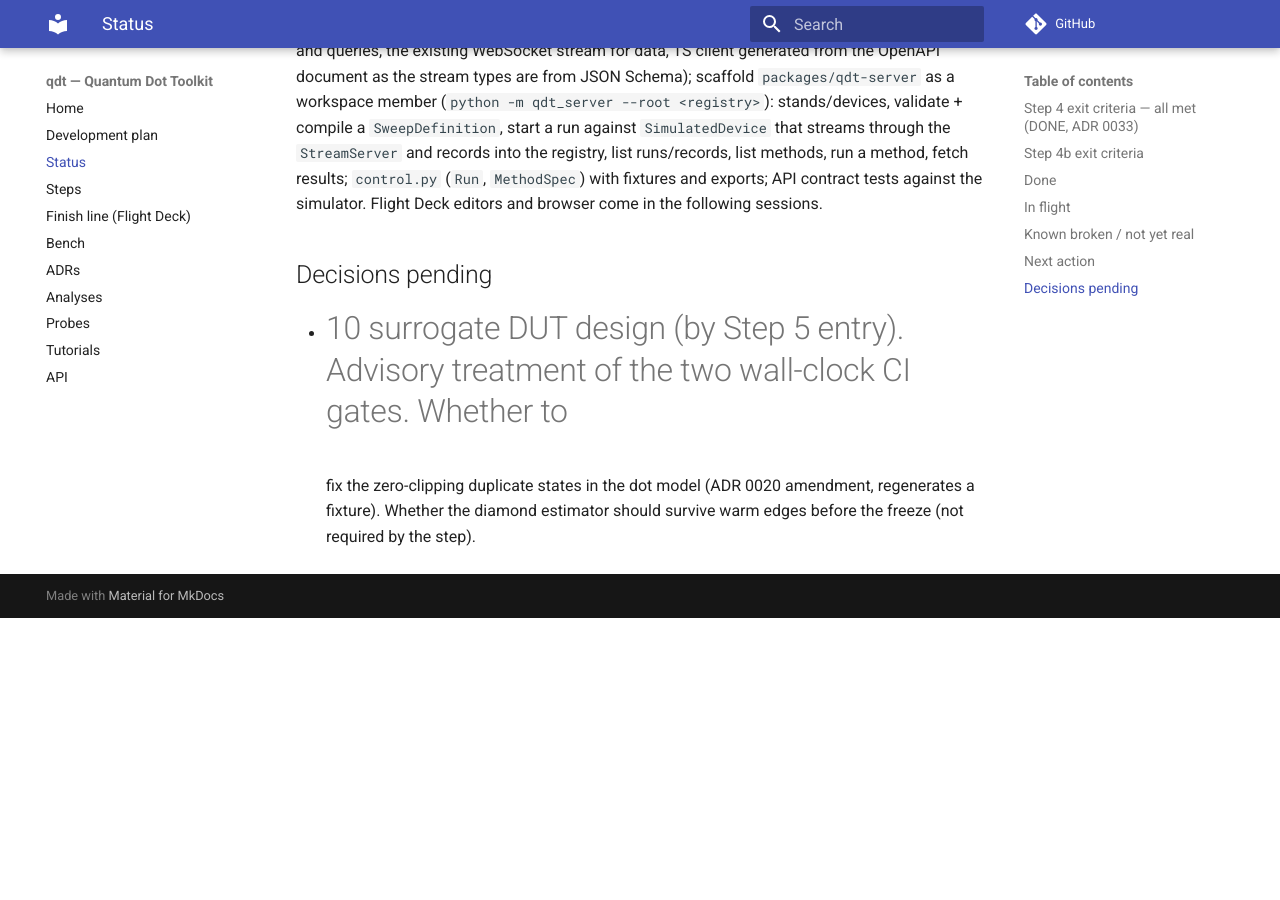
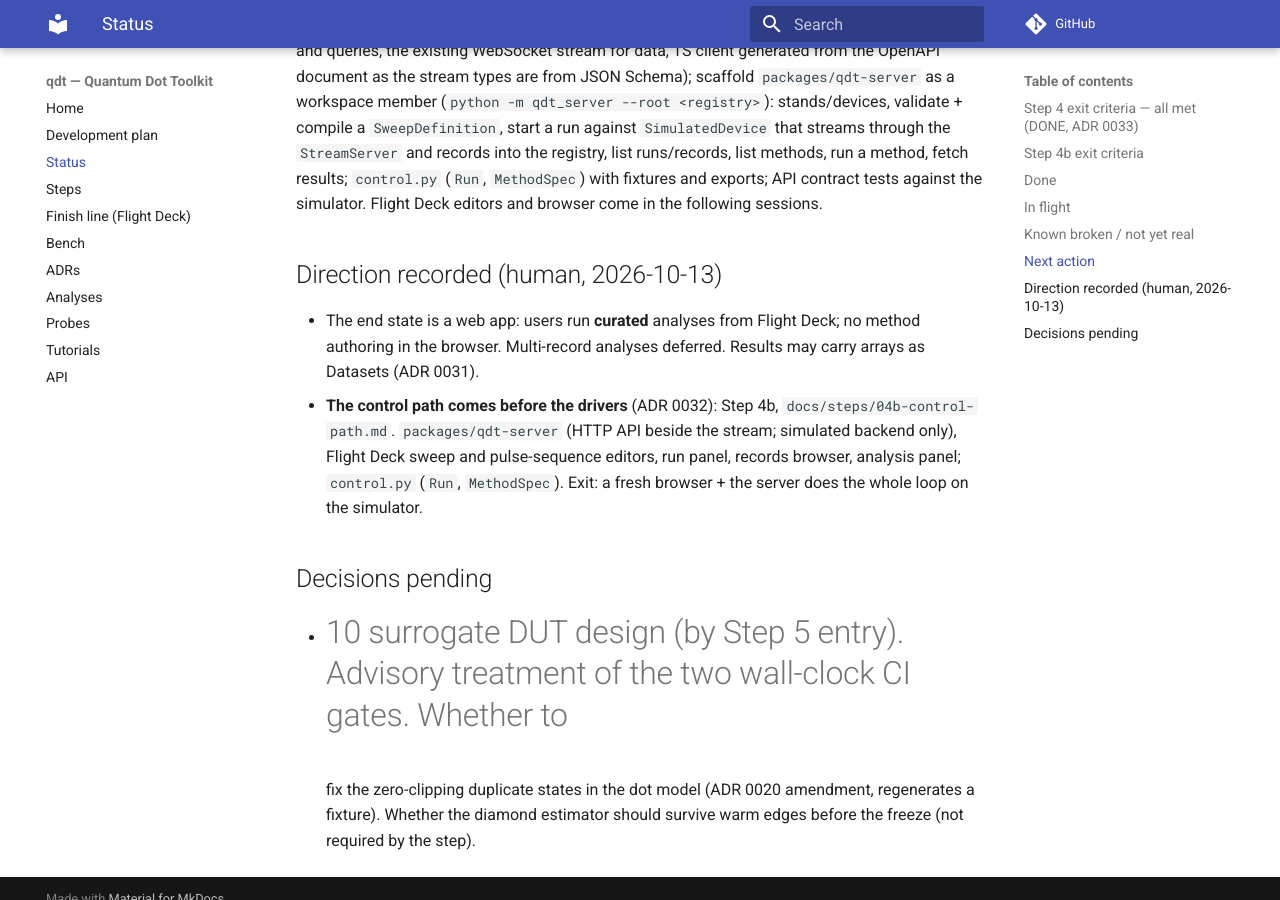
Before and after one commit to CowboyQuantum/qdt, an MkDocs documentation site: the page built from docs/STATUS.md, in a window 1280 px wide and 900 px high, scrolled down 3070 px. Built offline with MkDocs 1.6.1 and Material for MkDocs 9.7.7, drawn with Linux system fonts in a browser that asks for light colours; comment, search, counter and statistics services are not loaded; before the commit the page ends 3688 px from its top, so only the background shows below that.

Commit message:
docs: STATUS — restore the 'Direction recorded' section dropped by the Step 4 close edit
Co-Authored-By: Claude Fable 5.1 <noreply@anthropic.com>

```diff
--- a/docs/STATUS.md
+++ b/docs/STATUS.md
@@ -91,6 +91,14 @@ validate + compile a `SweepDefinition`, start a run against `SimulatedDevice` th
 results; `control.py` (`Run`, `MethodSpec`) with fixtures and exports; API contract tests against the
 simulator. Flight Deck editors and browser come in the following sessions.
 
+## Direction recorded (human, 2026-10-13)
+- The end state is a web app: users run **curated** analyses from Flight Deck; no method authoring in
+  the browser. Multi-record analyses deferred. Results may carry arrays as Datasets (ADR 0031).
+- **The control path comes before the drivers** (ADR 0032): Step 4b, `docs/steps/04b-control-path.md`.
+  `packages/qdt-server` (HTTP API beside the stream; simulated backend only), Flight Deck sweep and
+  pulse-sequence editors, run panel, records browser, analysis panel; `control.py` (`Run`,
+  `MethodSpec`). Exit: a fresh browser + the server does the whole loop on the simulator.
+
 ## Decisions pending
 - #10 surrogate DUT design (by Step 5 entry). Advisory treatment of the two wall-clock CI gates. Whether to
   fix the zero-clipping duplicate states in the dot model (ADR 0020 amendment, regenerates a fixture).
```
